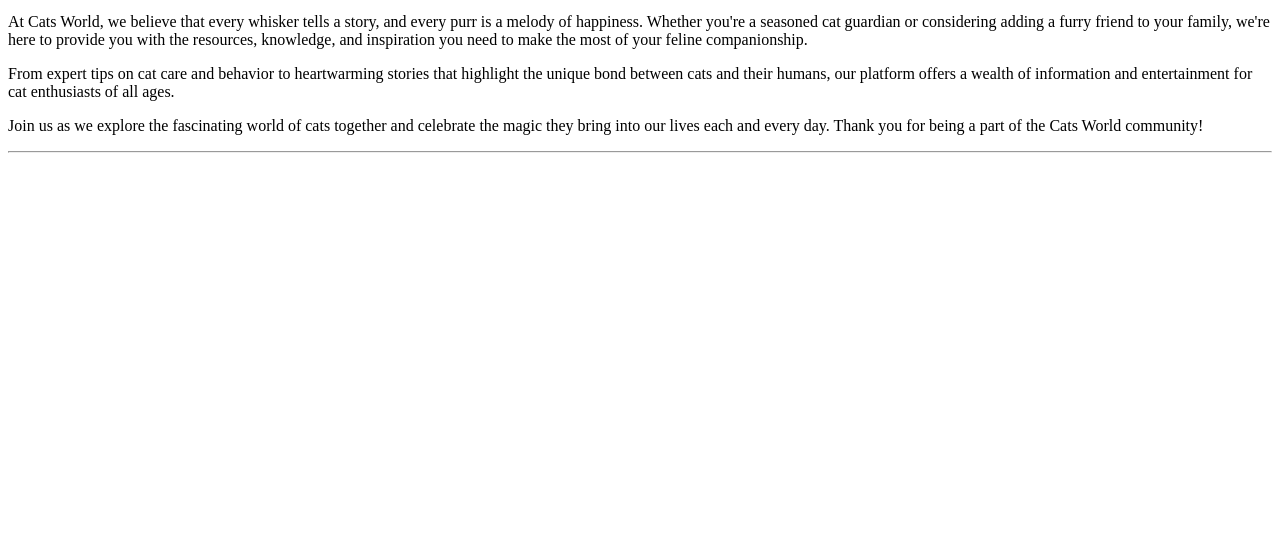
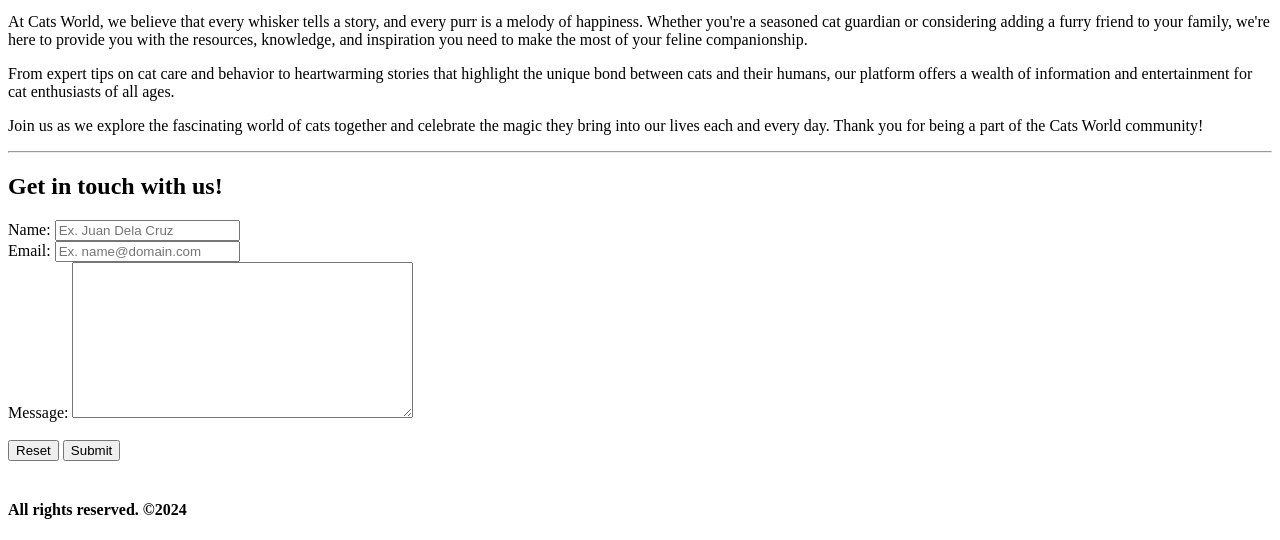
Before and after one commit to professionalnapper/HTML_Semantic_Activity, a plain HTML site: page index.html in a window 1280 px wide. Shown: the part 1307-1847 px from the top of the page. Before the commit the page ends 1468 px from the top, so only its background shows below. Drawn offline with Linux system fonts and the light colour scheme.

Commit message:
Added contact form

```diff
--- a/index.html
+++ b/index.html
@@ -52,5 +52,36 @@
             <p>Join us as we explore the fascinating world of cats together and celebrate the magic they bring into our lives each and every day. Thank you for being a part of the Cats World community!</p>
         </section>
         <hr>
+        <!-- CONTACT SECTION -->
+        <section id="contact">
+            <h2>Get in touch with us!</h2>
+            <form>
+                <div>
+                    <label for="name">Name:</label>
+                    <input id="name" type="text" placeholder="Ex. Juan Dela Cruz" required>
+                </div>
+
+                <div>
+                    <label for="email">Email:</label>
+                    <input id="email" type="email" placeholder="Ex. name@domain.com" required>
+                </div>
+
+                <div>
+                    <label for="message">Message:</label>
+                    <textarea name="Message" id="message" cols="40" rows="10" required></textarea>
+                </div>
+
+                <div>
+                    <br>
+                    <button type="reset">Reset</button>
+                    <button type="submit">Submit</button>
+                </div>
+            </form>
+        </section>
+    </main>
+    <footer>
+        <br>
+        <h4>All rights reserved. ©2024</h4>
+    </footer>
 </body>
 </html>
```
